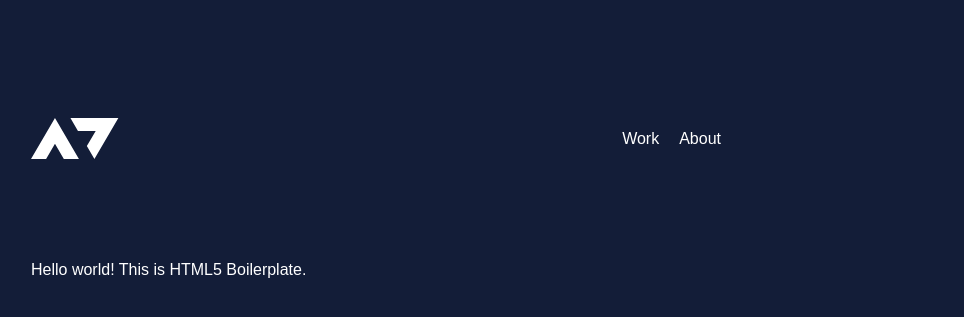
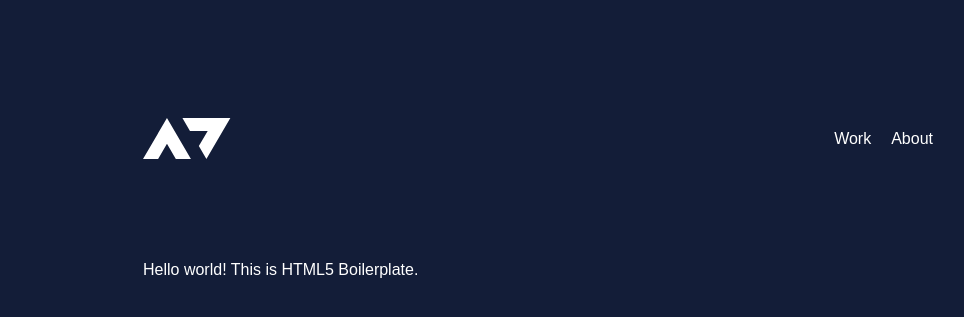
Before and after one commit to austintruchan/portfolio, a PHP site: page / in a window 1280 px wide. Shown: the top 317 px of the page, without its empty margins (97-1061 px from the left). Run offline with PHP 8.4, Linux system fonts and the light colour scheme; some libraries are stand-ins or nearby versions.

Commit message:
🎉 Navigation / header updates

```diff
--- a/index.php
+++ b/index.php
@@ -11,6 +11,7 @@
         <link rel="stylesheet" href="style/css/navigation.css">
     </head>
 	<body>
+		<div class="frame">
 			<nav>
 				<ul class="nav">
 					<li><a href="index.php"><img class="logo" src="style/imgs/logo.svg" alt="Austin Truchan Logo"/></a></li>
@@ -19,6 +20,7 @@
 				</ul>
 			</nav>
 		<p>Hello world! This is HTML5 Boilerplate.</p>
+		</div>
 
 
         <script src="js/vendor/modernizr-3.5.0.min.js"></script>
--- a/style/css/global.css
+++ b/style/css/global.css
@@ -5,6 +5,10 @@ html {
 }
 
 body {
-	margin: 10% 10% 0 10%;
-	max-width: 700px;
+	margin: 10%;
 }
+
+.frame {
+	margin: 0 auto;
+	max-width: 800px;
+}
--- a/style/css/navigation.css
+++ b/style/css/navigation.css
@@ -1,5 +1,5 @@
 nav {
-	margin: 0 auto 100px;
+	margin-bottom: 100px;
 }
 
 ul.nav {
```
Lines whose indentation alone changed are shown as unchanged.
